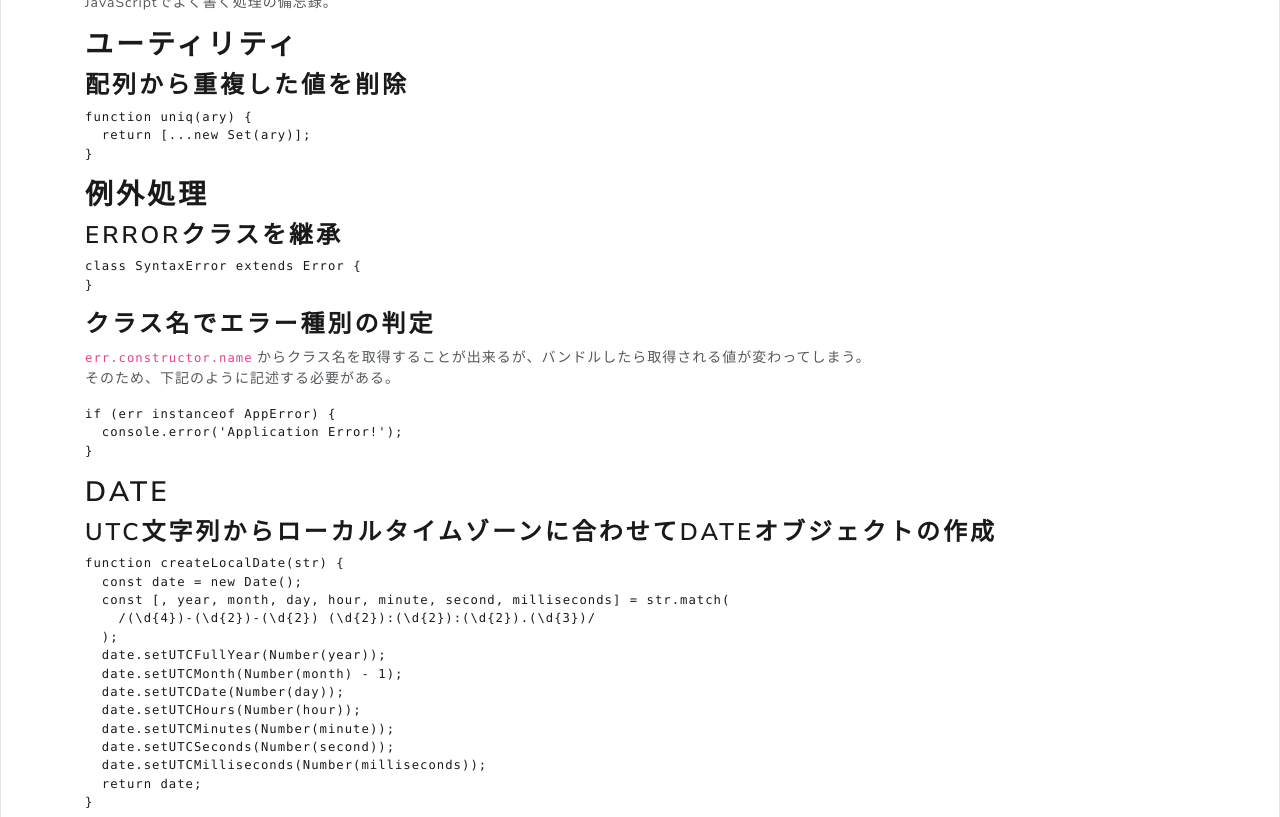
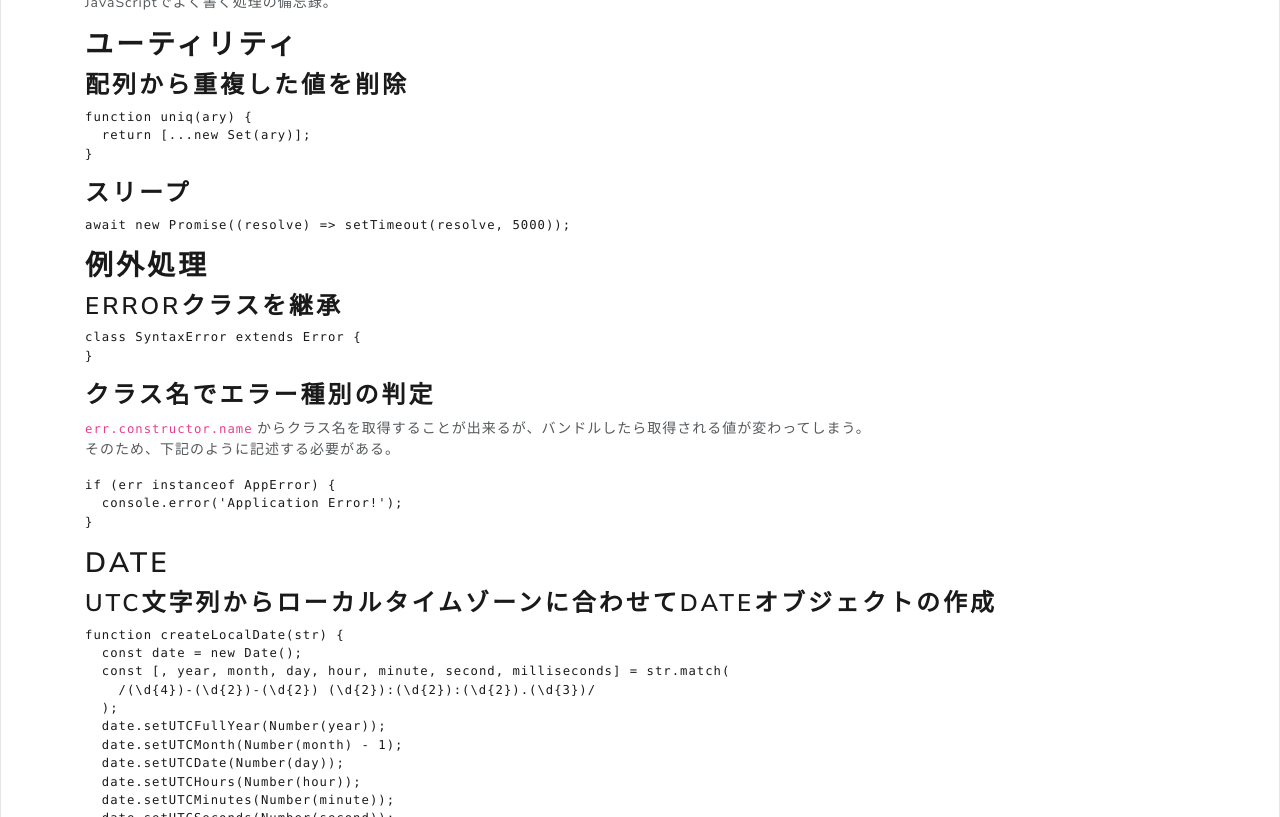
Before and after one commit to rikuson/rikuson, a Jekyll site: the page built from _posts/2022-04-13-javascript-boilerplates.md, in a window 1280 px wide and 900 px high, scrolled down 489 px, cut to the strip 83-900 px from the top of the window. Built offline with Jekyll 4.4.1, drawn with Linux system fonts in a browser that asks for light colours; nearby versions of some CDN libraries.

Commit message:
Update javascript cheatsheet

````diff
--- a/_posts/2022-04-13-javascript-boilerplates.md
+++ b/_posts/2022-04-13-javascript-boilerplates.md
@@ -15,6 +15,12 @@ JavaScriptでよく書く処理の備忘録。
 function uniq(ary) {
   return [...new Set(ary)];
 }
+```
+
+### スリープ
+
+```javascript
+await new Promise((resolve) => setTimeout(resolve, 5000));
 ```
 
 ## 例外処理
````
